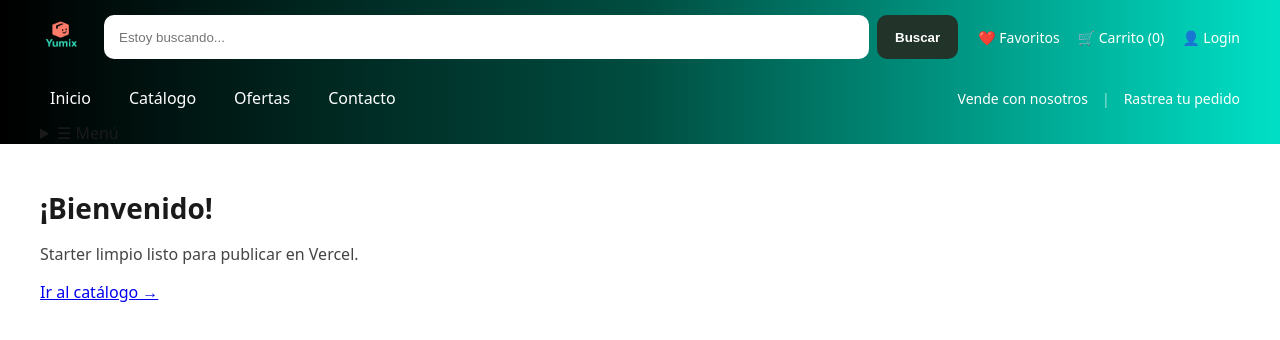
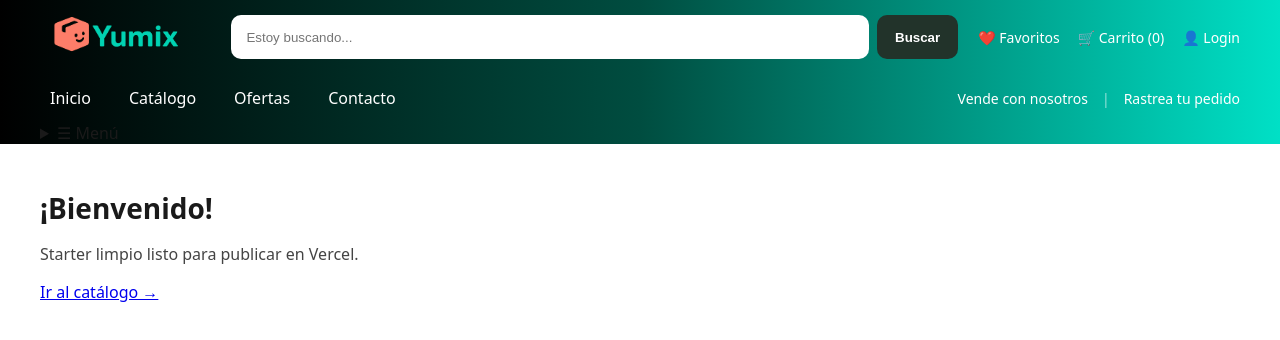
Before and after one commit to DevFredoom1945/tienda-yumix, a Next.js app: page / in a window 1280 px wide. Shown: the top 340 px of the page. Built offline with nearby package versions, Linux system fonts and the light colour scheme.

Commit message:
Update layout.js

```diff
--- a/app/layout.js
+++ b/app/layout.js
@@ -13,7 +13,7 @@ export default function RootLayout({ children }) {
           {/* Fila 1: logo + búsqueda + iconos (desktop) */}
           <div className="container topbar-inner">
             <div className="brand">
-              <img src="/logo.png" alt="Yumix" style={{height:'44px',objectFit:'contain'}} />
+              <img src="/logo 2x.png" alt="Yumix" style={{height:'44px',objectFit:'contain'}} />
             </div>
 
             <form className="search" action="/buscar" method="GET">
```
